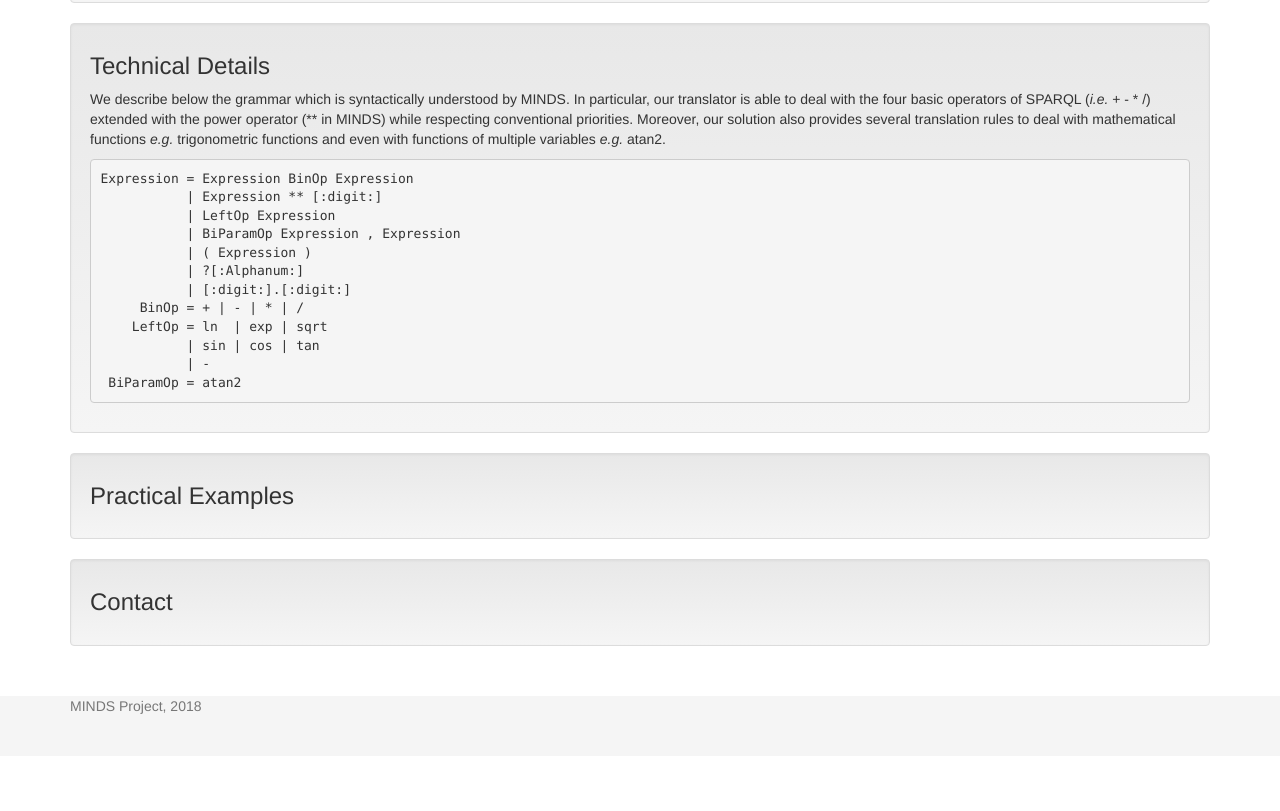
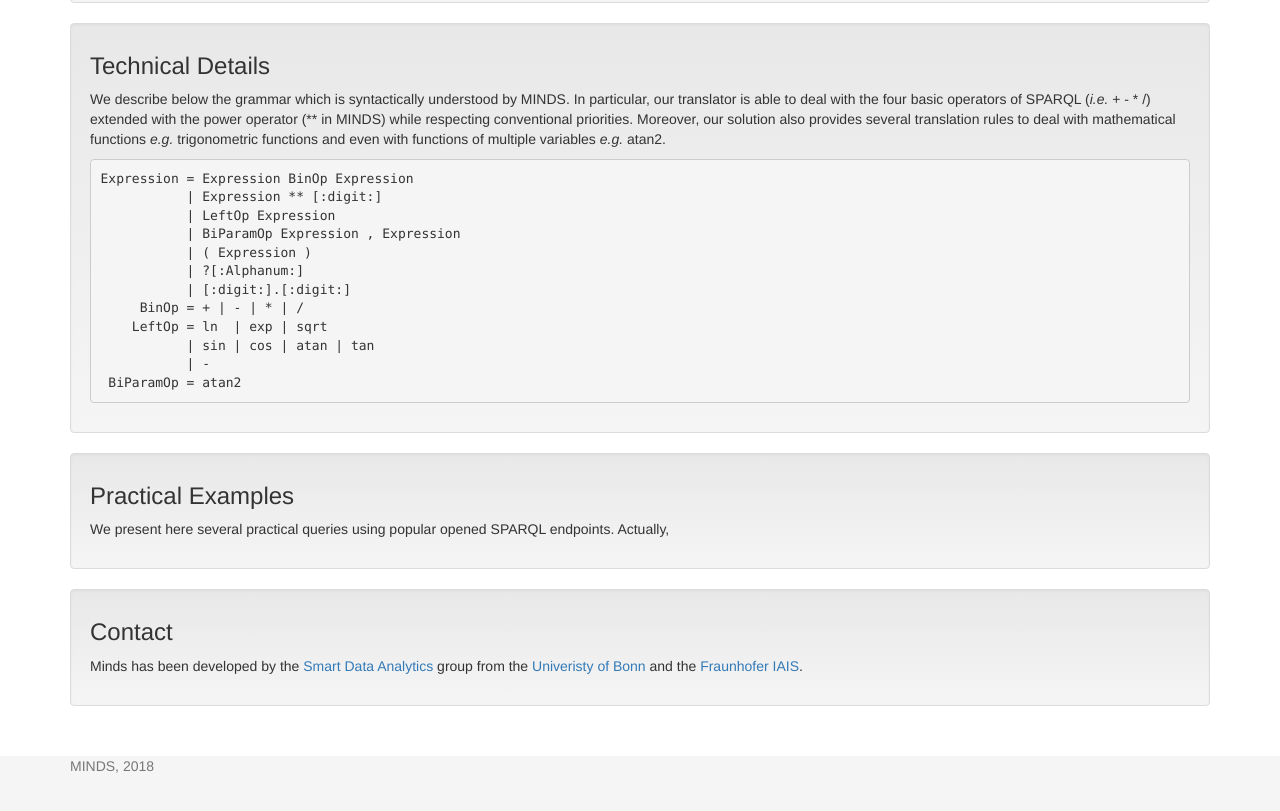
Before and after one commit to SmartDataAnalytics/minds, a plain HTML site: page index.html in a window 1280 px wide. Shown: the part 1886-2697 px from the top of the page. Before the commit the page ends 2642 px from the top, so only its background shows below. Drawn offline with Linux system fonts and the light colour scheme.

Commit message:
More content into the web-page

```diff
--- a/index.html
+++ b/index.html
@@ -45,9 +45,9 @@
               <a href="#" class="dropdown-toggle" data-toggle="dropdown" role="button" aria-haspopup="true" aria-expanded="false">More...<span class="caret"></span></a>
               <ul class="dropdown-menu">
 		<li><a href="https://github.com/SmartDataAnalytics/minds">Source Code</a></li>
-                <li><a href="./LICENSE">License</a></li>
+                <li><a href="https://www.apache.org/licenses/LICENSE-2.0">License</a></li>
                 <li role="separator" class="divider"></li>
-                <li class="dropdown-header">Other links</li>
+                <li class="dropdown-header">Affiliations</li>
                 <li><a target="_blank" href="http://sda.cs.uni-bonn.de/">SDA</a></li>
 		<li><a target="_blank" href="https://www.uni-bonn.de/the-university?set_language=en">Bonn University</a></li>
 		<li><a target="_blank" href="https://www.iais.fraunhofer.de/en.html">Fraunhofer IAIS</a></li>
@@ -228,24 +228,38 @@ Expression = Expression BinOp Expression
            | [:digit:].[:digit:]
      BinOp = + | - | * | /
     LeftOp = ln  | exp | sqrt
-           | sin | cos | tan
+           | sin | cos | atan | tan
            | -
  BiParamOp = atan2</pre>
       </div>
 
       <div class="well">
 	<h3 style="padding-top: 50px ; margin-top: -40px;" id="Examples">Practical Examples</h3>
+	<p>
+	  We present here several practical queries using popular
+	  opened SPARQL endpoints. Actually,
+	</p>
       </div>
 
       <div class="well">
 	<h3 style="padding-top: 50px ; margin-top: -40px;" id="Contact">Contact</h3>
+	<p>
+	  Minds has been developed by
+	  the <a href="http://sda.cs.uni-bonn.de/">Smart Data
+	  Analytics</a> group from
+	  the <a href="https://www.uni-bonn.de/startpage?set_language=en">Univeristy
+	  of Bonn</a> and
+	  the <a href="http://www.iais.fraunhofer.de/en.html">Fraunhofer
+	  IAIS</a>.
+	  <!-- For more information, contact -->
+	</p>
       </div>
 
     </div>
 
     <footer class="footer">
       <div class="container">
-        <p class="text-muted">MINDS Project, 2018</p>
+        <p class="text-muted">MINDS, 2018</p>
       </div>
     </footer>
 
```
